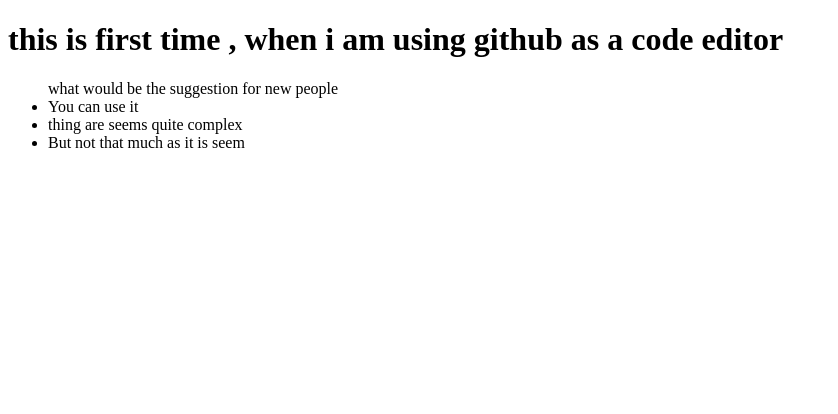
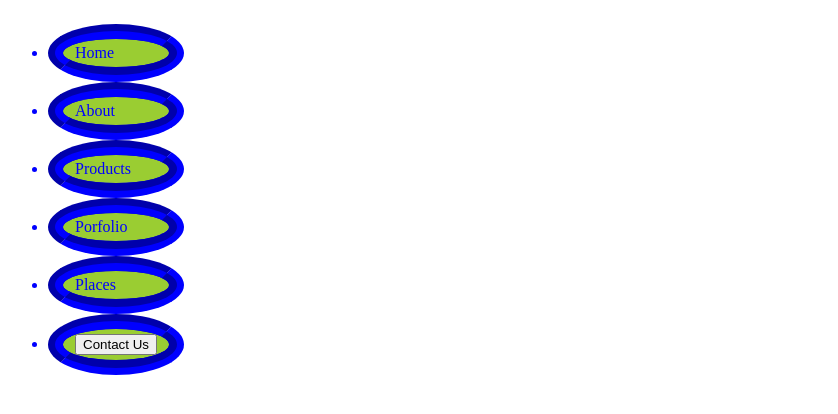
Before and after one commit to robin356155/OnlineCompiler_Practice, a plain HTML site: page index.html in a window 1280 px wide. Shown: the whole page, without its empty margins (0-838 px from the left). Drawn offline with Linux system fonts and the light colour scheme.

Commit message:
sdklfjksdl

```diff
--- a/index.html
+++ b/index.html
@@ -4,13 +4,29 @@
     <meta charset="UTF-8">
     <meta name="viewport" content="width=device-width, initial-scale=1.0">
     <title>Document</title>
+    <style>
+        nav{
+            display: flex;
+        }
+        li{
+            padding: 5px 12px;
+            border: 15px groove blue;
+            border-radius: 50%;
+            color: blue;
+            background-color: yellowgreen;
+        }
+    </style>
 </head>
 <body>
-    <h1> this is first time , when i am using github as a code editor</h1>
-    <ul>what would be the suggestion for new people
-        <li> You can use it </li>
-        <li> thing are seems quite complex </li>
-        <li> But not that much as it is seem </li>
-    </ul>
+    <nav>
+        <ul>
+            <li>Home</li>
+            <li>About</li>
+            <li>Products</li>
+            <li>Porfolio</li>
+            <li>Places</li>
+            <li><button>Contact Us</button></li>
+        </ul>
+    </nav>
 </body>
 </html>
```
